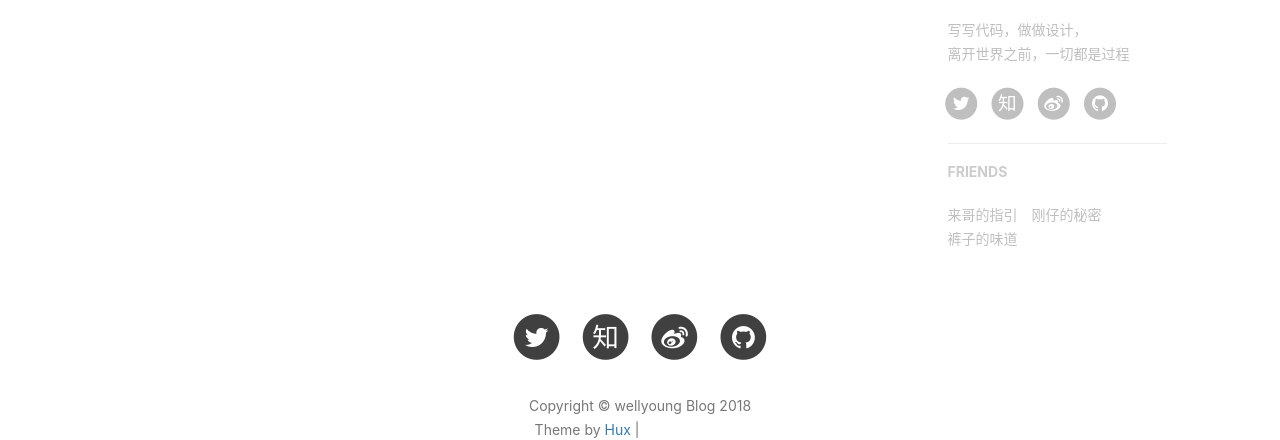
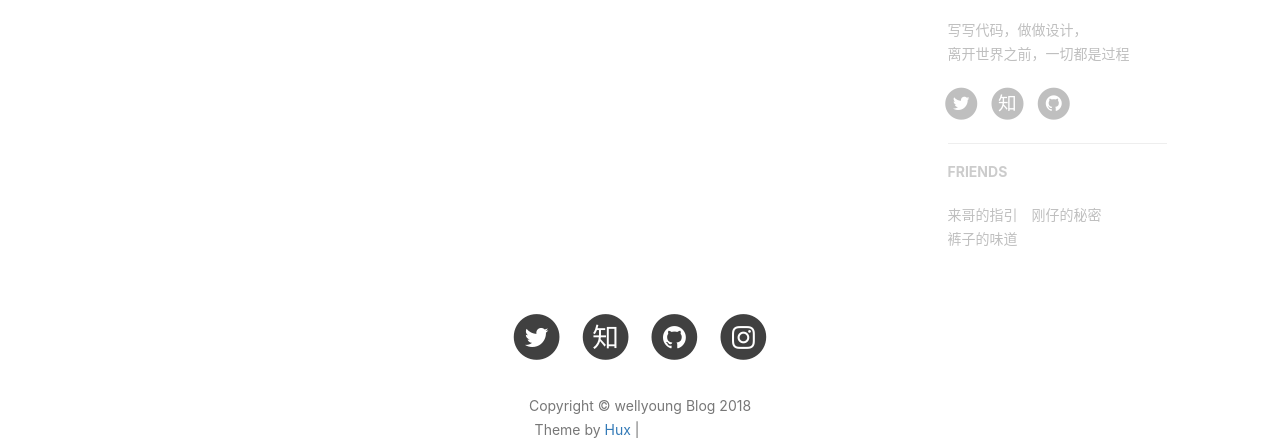
Before and after one commit to wellyounglimited/wellyounglimited.github.io, a Jekyll site: the page built from index.html, in a window 1280 px wide. Shown: the part 820-1260 px from the top of the page. Built offline with Jekyll 4.4.1, drawn with Linux system fonts in a browser that asks for light colours; nearby versions of some CDN libraries; the list of posts is cut into pages by our own code; comment, search, counter and statistics services are not loaded; grey boxes are pictures that could not be loaded.

```diff
--- a/_config.yml
+++ b/_config.yml
@@ -12,14 +12,14 @@ baseurl: ""                             # for example, '/blog' if your blog host
 
 # SNS settings
 RSS: false
-weibo_username:     huxpro
+#weibo_username:     huxpro
 zhihu_username:     wellyoungChan
 github_username:    wellyounglimited
 twitter_username:   chen1018937957
-instagram_username: wellyoung
+instagram_username: wellyoungchan6942
 #facebook_username:  huxpro
 # linkedin_username:  firstname-lastname-idxxxx
-
+# linkedin_username:  wellyoung-chan-79a153143
 
 
 # Build settings
--- a/_includes/footer.html
+++ b/_includes/footer.html
@@ -78,6 +78,19 @@
                         </a>
                     </li>
                     {% endif %}
+
+                    {% if site.instagram_username %}
+                    <li>
+                        <a target="_blank" href="https://www.instagram.com/{{ site.instagram_username }}">
+                            <span class="fa-stack fa-lg">
+                                <i class="fa fa-circle fa-stack-2x"></i>
+                                <i class="fa fa-instagram fa-stack-1x fa-inverse"></i>
+                            </span>
+                        </a>
+                    </li>
+                    {% endif %}
+
+
                 </ul>
                 <p class="copyright text-muted">
                     Copyright &copy; {{ site.title }} {{ site.time | date: '%Y' }}
```
Also changed, not shown: README.md, README2.md (added), 2 other files.
